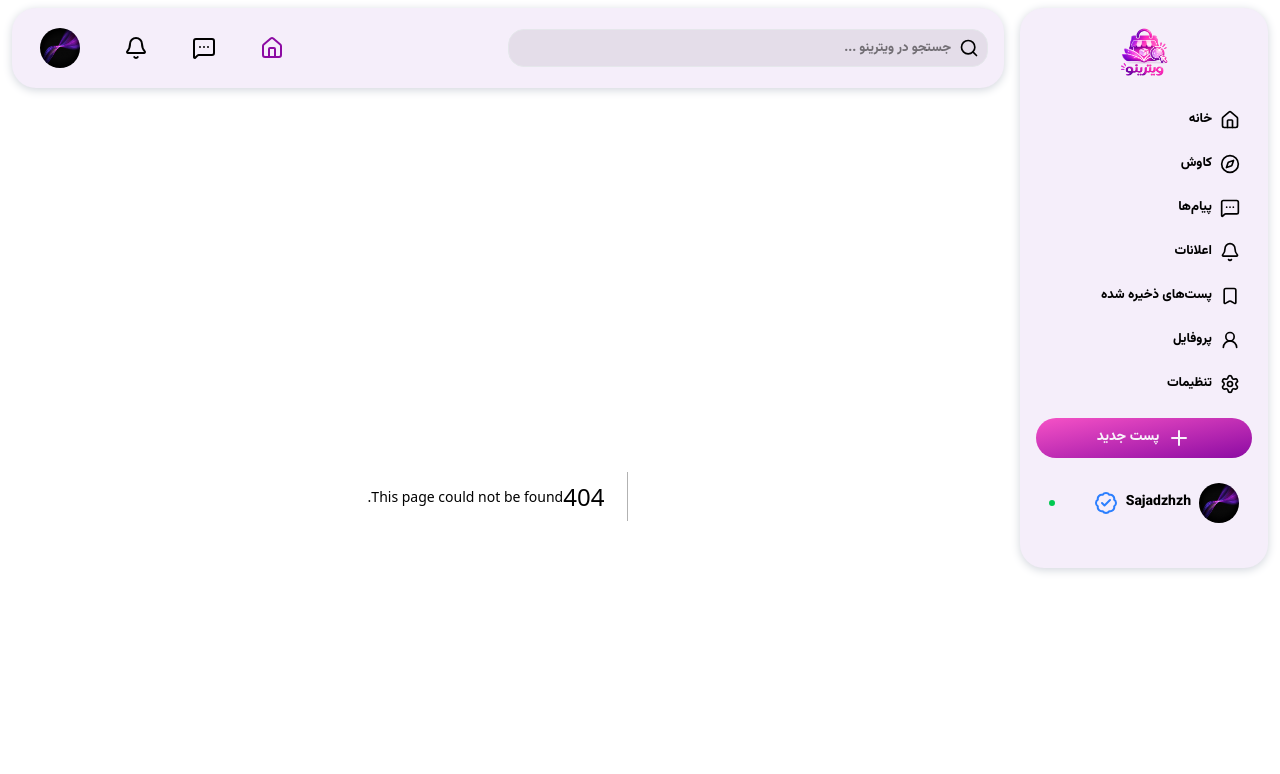
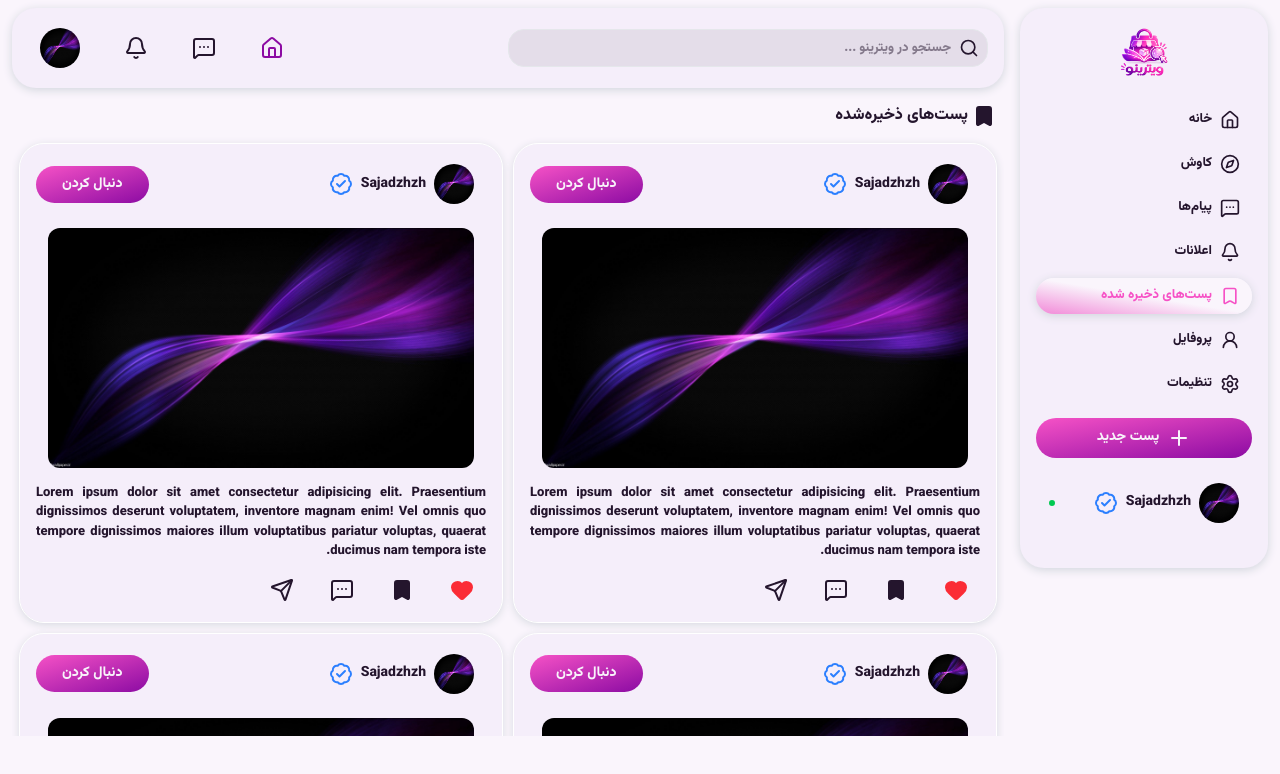
Before and after one commit to sajadzhzh/vitrino, a Next.js app: page /saved in a window 1280 px wide. Before the commit this address had no page. Shown: the top 774 px of the page. Built offline with nearby package versions, Linux system fonts and the light colour scheme.

Commit message:
Saved page done and transfered from flex to grid for parents

```diff
--- a/Components/Menu/items.tsx
+++ b/Components/Menu/items.tsx
@@ -38,7 +38,7 @@ export default function MenuItems() {
         <Bell size={20} />
         اعلانات
       </Link>
-      <Link href="" className="w-full flex gap-2 items-center side_menu_item">
+      <Link href="/saved" className={`w-full flex gap-2 items-center side_menu_item ${path.includes("/saved") && "active"}`}>
         <Bookmark size={20} />
         پست‌های ذخیره شده
       </Link>
--- a/Components/Post/Post.tsx
+++ b/Components/Post/Post.tsx
@@ -20,7 +20,7 @@ export default function Post({ saved }: { saved?: boolean }) {
       </div>
       <Link
         href=""
-        className="min-w-full group max-h-100 hover:bg-gray-200 rounded-2xl"
+        className="min-w-full group max-h-100 hover:bg-(--shadow) rounded-2xl"
       >
         <Image
           src={post}
@@ -40,22 +40,22 @@ export default function Post({ saved }: { saved?: boolean }) {
 
       <div className="w-full flex gap-3">
         <div className="max-w-12 min-w-12">
-          <Button theme="normal" className="hover:bg-gray-200">
+          <Button theme="normal" className="hover:bg-(--shadow)">
             <Heart className="text-red-500" fill="var(--color-red-500)" />
           </Button>
         </div>
         <div className="max-w-12 min-w-12">
-          <Button theme="normal" className="hover:bg-gray-200">
+          <Button theme="normal" className="hover:bg-(--shadow)">
             <Bookmark fill={saved ? "var(--font-color)" : "none"} />
           </Button>
         </div>
         <div className="max-w-12 min-w-12">
-          <Button theme="normal" className="hover:bg-gray-200">
+          <Button theme="normal" className="hover:bg-(--shadow)">
             <MessageSquareMore />
           </Button>
         </div>
         <div className="max-w-12 min-w-12">
-          <Button theme="normal" className="hover:bg-gray-200">
+          <Button theme="normal" className="hover:bg-(--shadow)">
             <Send />
           </Button>
         </div>
--- a/app/explore/page.tsx
+++ b/app/explore/page.tsx
@@ -42,7 +42,7 @@ export default function Explore() {
           <Heart size={18} fill="red" color="red" />
           پست‌های محبوب
         </h2>
-        <div className="w-full flex flex-col gap-3">
+        <div className="w-full grid grid-cols-1 md:grid-cols-2 gap-3">
           <Post />
           <Post />
           <Post />
--- a/app/page.tsx
+++ b/app/page.tsx
@@ -2,7 +2,10 @@ import Post from "@/Components/Post/Post";
 
 export default function Home() {
   return (
-    <div className="w-full flex flex-col gap-2 min-w-80 overflow-scroll scrollbar-none max-h-svh lg:max-h-118 p-2 mt-20 lg:mt-0">
+    <div className="w-full grid grid-cols-1 md:grid-cols-2 gap-2 min-w-80 overflow-scroll scrollbar-none max-h-svh lg:max-h-118 p-2 mt-20 lg:mt-0">
+      <Post />
+      <Post />
+      <Post />
       <Post />
       <Post />
       <Post />
--- /dev/null
+++ b/app/saved/page.tsx
@@ -0,0 +1,23 @@
+import Post from "@/Components/Post/Post";
+import { Bookmark } from "lucide-react";
+
+export default function SavedMessagePage() {
+  return (
+    <div className="w-full h-[80svh] min-w-80 overflow-scroll scrollbar-none p-2 mt-20 lg:mt-0">
+      <div className="">
+        <div className="flex items-center gap-2 mb-4">
+          <h1 className="flex items-center gap-1">
+            <Bookmark fill="var(--font-color)" /> پست‌های ذخیره‌شده
+          </h1>
+        </div>
+
+        <div className="grid grid-cols-1 md:grid-cols-2 gap-3">
+          <Post saved />
+          <Post saved />
+          <Post saved />
+          <Post saved />
+        </div>
+      </div>
+    </div>
+  );
+}
```
